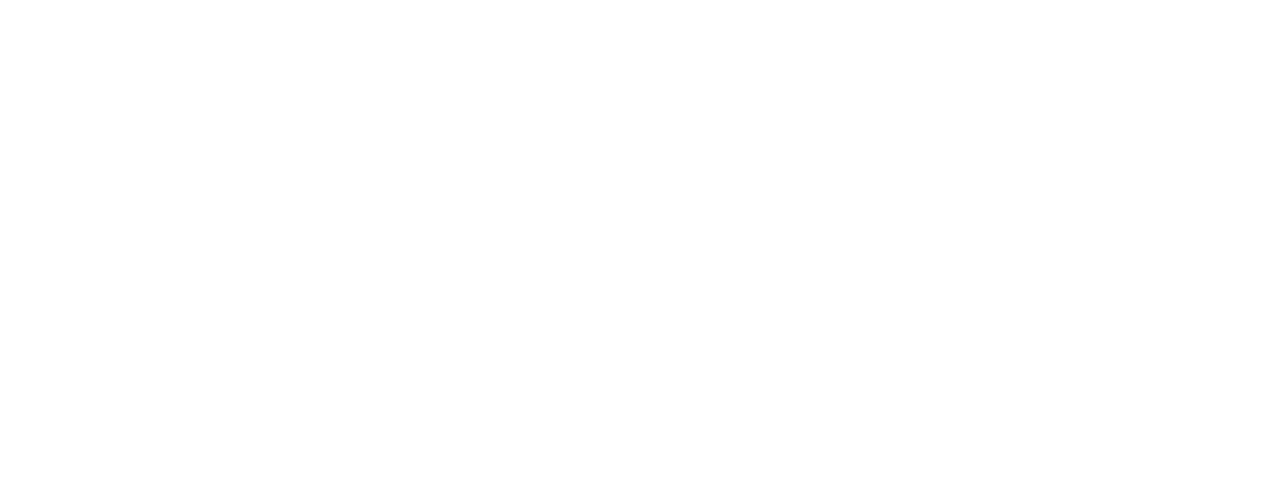
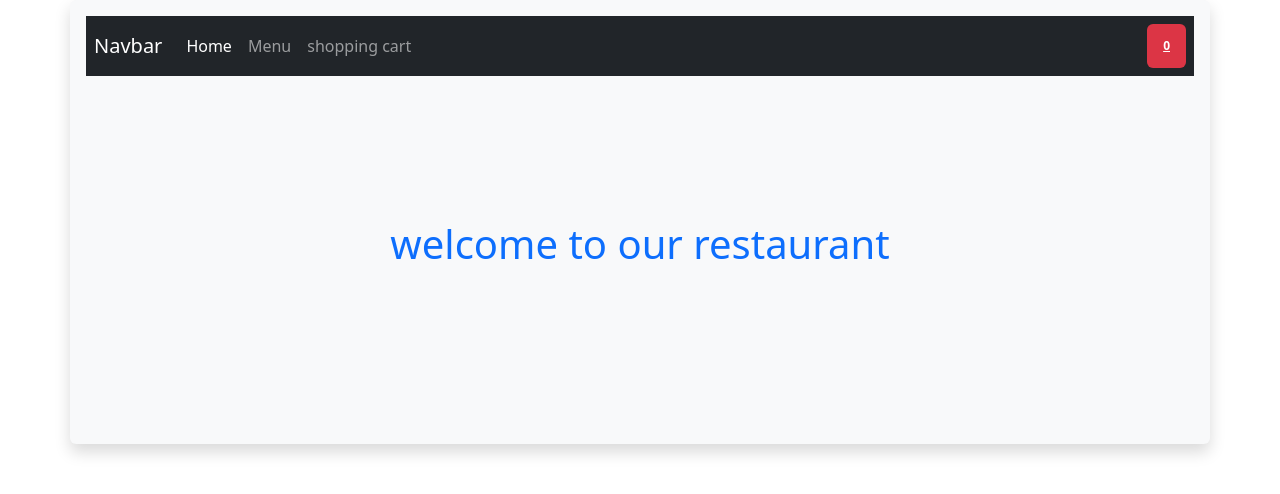
Before and after one commit to Mohamedibrahimfe/firstTaskWithReactRouter, a React (Create React App) app in the folder routing-task/: page / in a window 1280 px wide. Shown: the top 494 px of the page. Built offline with nearby package versions, Linux system fonts and the light colour scheme.

Commit message:
all functions works

```diff
--- a/routing-task/src/App.js
+++ b/routing-task/src/App.js
@@ -1,7 +1,62 @@
-import "./App.css";
+import React from "react";
+import "../node_modules/bootstrap/dist/css/bootstrap.min.css";
+
+import { useState } from "react";
+import RootLayOut from "./layOuts/RootLayOut";
+
+import {
+  createBrowserRouter,
+  createRoutesFromElements,
+  Route,
+  RouterProvider,
+} from "react-router-dom";
+
+import Home from "./pages/Home";
+import Menu from "./pages/Menu";
+import Cart from "./pages/Cart";
+import NotFound from "./pages/NotFound";
 
 function App() {
-  return <div className="App"></div>;
+  const [dishs, setDishs] = useState([
+    { id: 1, name: "pizza", price: 10, quantity: 0, isSelected: false },
+    { id: 2, name: "pasta", price: 20, quantity: 0, isSelected: false },
+    { id: 3, name: "burger", price: 30, quantity: 0, isSelected: false },
+    { id: 4, name: "sushi", price: 40, quantity: 0, isSelected: false },
+    { id: 5, name: "chicken", price: 50, quantity: 0, isSelected: false },
+    { id: 6, name: "fish", price: 60, quantity: 0, isSelected: false },
+  ]);
+  const addToCart = (id) => {
+    setDishs(
+      dishs.map((dish) => {
+        if (dish.id === id) {
+          return { ...dish, isSelected: !dish.isSelected };
+        }
+        return dish;
+      })
+    );
+  };
+  const plusCount = (id) => {
+    setDishs(
+      dishs.map((dish) => {
+        if (dish.id === id) {
+          return { ...dish, quantity: dish.quantity + 1 };
+        }
+        return dish;
+      })
+    );
+  };
+  const router = createBrowserRouter(
+    createRoutesFromElements(
+      <Route path="/" element={<RootLayOut dishs={dishs} />}>
+        <Route index element={<Home />} />
+        <Route path="menu" element={<Menu dishs={dishs} onAdd={addToCart} />} />
+        <Route path="cart" element={<Cart dishs={dishs} onAdd={plusCount} />} />
+        <Route path="*" element={<NotFound />} />
+      </Route>
+    )
+  );
+
+  return <RouterProvider router={router} />;
 }
 
 export default App;
--- /dev/null
+++ b/routing-task/src/layOuts/RootLayOut.jsx
@@ -0,0 +1,12 @@
+import { Outlet } from "react-router-dom";
+import NavBar from "../pages/NavBar";
+const RootLayOut = (props) => {
+  return (
+    <div className="container p-3 bg-light rounded mb-5  shadow">
+      <NavBar dishs={props.dishs} />
+      <Outlet />
+    </div>
+  );
+};
+
+export default RootLayOut;
--- /dev/null
+++ b/routing-task/src/pages/Cart.jsx
@@ -0,0 +1,23 @@
+import React from "react";
+
+const Cart = (props) => {
+  console.log(props.dishs);
+  return (
+    <div>
+      <h1 className="p-2  text-center w-100 ">Cart</h1>
+      {props.dishs.map((dish, index) => {
+        if (!dish.isSelected) return null;
+        return (
+
+            <h2 className="pt-2">{dish.name} : <span className="badge bg-primary">{dish.quantity}</span> :  <button onClick={() => props.onAdd(dish.id)} className="btn btn-primary">+</button> </h2>
+
+
+        );
+      })}
+
+       <h3 className="p-4 text-success ">Total price : {props.dishs.reduce((total, dish) => total + dish.price * dish.quantity, 0)}</h3>
+    </div>
+  )
+};
+
+export default Cart;
--- /dev/null
+++ b/routing-task/src/pages/Home.jsx
@@ -0,0 +1,14 @@
+import React from "react";
+
+const Home = () => {
+  return <div>
+      <div className="row text-center p-5">
+        <h1 className=" p-5">
+          <h1 className="text-primary p-5">welcome to our restaurant</h1>
+        </h1>
+      </div>
+    </div>
+
+};
+
+export default Home;
--- /dev/null
+++ b/routing-task/src/pages/Menu.jsx
@@ -0,0 +1,40 @@
+import React from "react";
+import "../../node_modules/bootstrap-icons/font/bootstrap-icons.css";
+
+// import Cart from "./Cart";
+const Menu = (props) => {
+  return (
+    <>
+      <table class="table table-hover">
+        <thead>
+          <tr>
+            <th scope="col-3">Name</th>
+            <th scope="col-3">Price</th>
+            <th scope="col-5">Action</th>
+          </tr>
+        </thead>
+        <tbody>
+          {props.dishs.map((dish, index) => {
+            return (
+              <tr>
+                <td>{dish.name}</td>
+                <td>{dish.price}</td>
+                <td>
+
+                  <button
+                    onClick={() => props.onAdd(dish.id)}
+                    className="btn"
+                  >
+                    <i className={dish.isSelected ? "bi bi-bag-plus bg-dark text-white p-2 " : "bi bi-bag-plus p-2"}></i>
+                  </button>
+                </td>
+              </tr>
+            );
+          })}
+        </tbody>
+      </table>
+    </>
+  );
+};
+
+export default Menu;
--- /dev/null
+++ b/routing-task/src/pages/NavBar.jsx
@@ -0,0 +1,44 @@
+import React from "react";
+import { NavLink } from "react-router-dom";
+const NavBar = (props) => {
+  return (
+    <nav className="navbar navbar-expand-lg navbar-dark bg-dark p-2">
+      <NavLink className="navbar-brand bold " href="#">
+        Navbar
+      </NavLink>
+      <button
+        className="navbar-toggler"
+        type="button"
+        data-toggle="collapse"
+        data-target="#navbarNav"
+        aria-controls="navbarNav"
+        aria-expanded="false"
+        aria-label="Toggle navigation"
+      >
+        <span className="navbar-toggler-icon"></span>
+      </button>
+      <div className="collapse navbar-collapse" id="navbarNav">
+        <ul className="navbar-nav">
+          <li className="nav-item ">
+            <NavLink className="nav-link" to="/">
+              Home
+            </NavLink>
+          </li>
+          <li className="nav-item">
+            <NavLink className="nav-link" to="/menu">
+              Menu
+            </NavLink>
+          </li>
+          <li className="nav-item">
+            <NavLink className="nav-link" to="/cart">
+              shopping cart
+            </NavLink>
+          </li>
+        </ul>
+      </div>
+        <NavLink to={"/cart"} className="badge bg-danger badge-rounded p-3 badge-primary ml-auto ">{props.dishs.filter((dish) => dish.isSelected).length || 0}</NavLink>
+    </nav>
+  );
+};
+
+export default NavBar;
--- /dev/null
+++ b/routing-task/src/pages/NotFound.jsx
@@ -0,0 +1,11 @@
+import React from "react";
+
+const NotFound = () => {
+  return (
+    <div>
+      <h1>Page Not Found Error 404</h1>
+    </div>
+  );
+};
+
+export default NotFound;
```
Also changed, not shown: routing-task/src/App.css (deleted).
